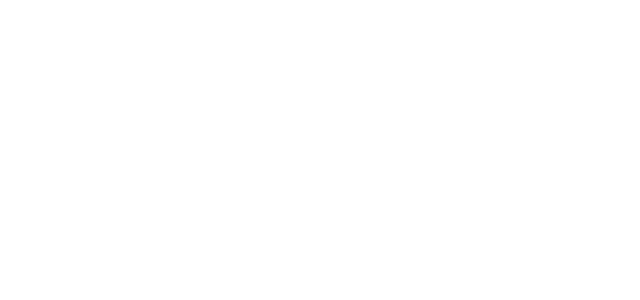
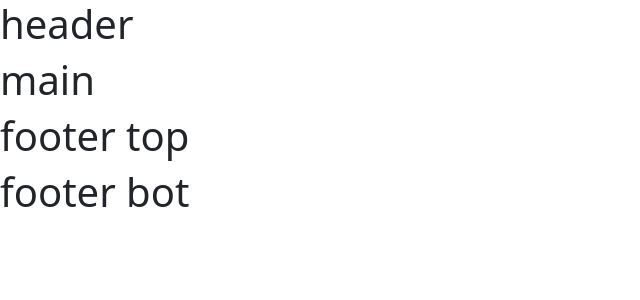
Before and after one commit to fathergasc/vue-dc-comics, a Vue app: page / in a window 1280 px wide. Shown: the top 300 px of the page, without its empty margins (0-640 px from the left). Built offline with nearby package versions, Linux system fonts and the light colour scheme.

Commit message:
created 4 components and imported them in App.vue
added lang='scss' to <style> of all components

```diff
--- a/src/App.vue
+++ b/src/App.vue
@@ -1,16 +1,26 @@
 <template>
   <div id="app">
-
+    <MyHeader/>
+    <MyMain/>
+    <MyFooterTop/>
+    <MyFooterBot/>
   </div>
 </template>
 
 <script>
-import HelloWorld from './components/HelloWorld.vue'
+import MyHeader from './components/MyHeader.vue'
+import MyMain from './components/MyMain.vue'
+import MyFooterTop from './components/MyFooterTop.vue'
+import MyFooterBot from './components/MyFooterBot.vue'
+
 
 export default {
   name: 'App',
   components: {
-
+    MyHeader,
+    MyMain,
+    MyFooterTop,
+    MyFooterBot,
   }
 }
 </script>
--- /dev/null
+++ b/src/components/MyFooterBot.vue
@@ -0,0 +1,13 @@
+<template>
+  <h1>footer bot</h1>
+</template>
+
+<script>
+export default {
+    name: 'MyFooterBot',
+}
+</script>
+
+<style lang="scss">
+
+</style>
--- /dev/null
+++ b/src/components/MyFooterTop.vue
@@ -0,0 +1,13 @@
+<template>
+  <h1>footer top</h1>
+</template>
+
+<script>
+export default {
+    name: 'MyFooterTop',
+}
+</script>
+
+<style lang="scss">
+
+</style>
--- /dev/null
+++ b/src/components/MyHeader.vue
@@ -0,0 +1,13 @@
+<template>
+  <h1>header</h1>
+</template>
+
+<script>
+export default {
+ name: 'MyHeader',
+}
+</script>
+
+<style lang="scss">
+
+</style>
--- /dev/null
+++ b/src/components/MyMain.vue
@@ -0,0 +1,13 @@
+<template>
+  <h1>main</h1>
+</template>
+
+<script>
+export default {
+    name: 'MyMain',
+}
+</script>
+
+<style lang="scss">
+
+</style>
```
